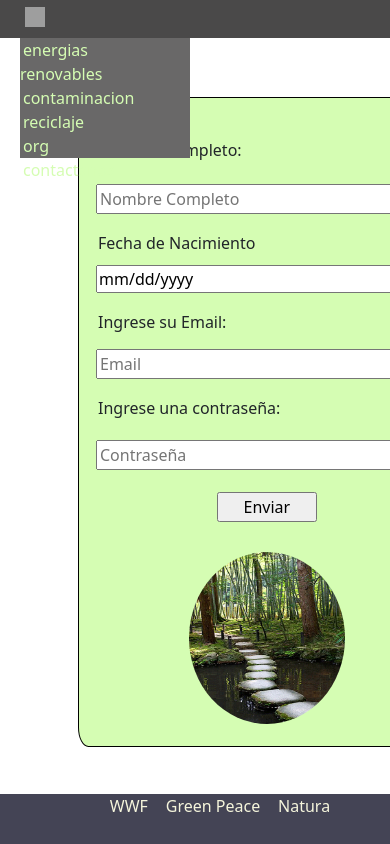
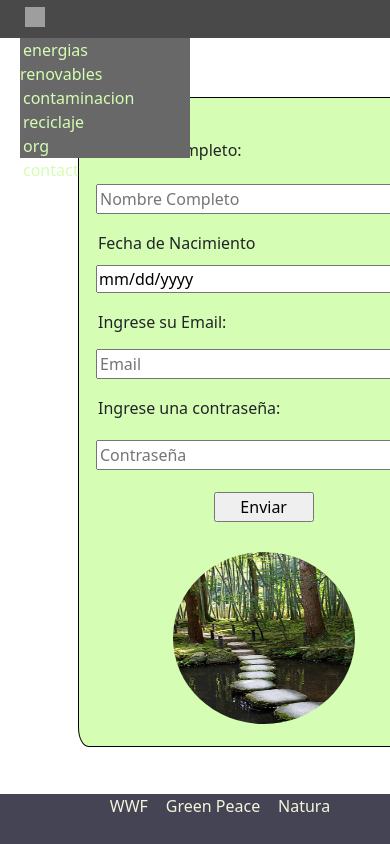
Before and after one commit to Erilaz0/Segunda_Preentrega, a website: page pages/contactanos.html in a window 390 px wide. Shown: the top 844 px of the page. Drawn offline with nearby package versions, Linux system fonts and the light colour scheme; grey boxes are pictures that could not be loaded.

Commit message:
Tercer-Preentrega

```diff
--- a/scss/_contactanos.scss
+++ b/scss/_contactanos.scss
@@ -189,7 +189,7 @@
        /*input*//*input*//*input*//*input*//*input*//*input*//*input*//*input*//*input*//*input*//*input*//*input*//*input*//*input*/
 
 
-       .form_button{width: $all;
+       .form_button{width:20%;
                     margin-left: 44%;}
 
 
@@ -266,7 +266,7 @@
 
 
                        .form_button{width: 100px;
-                           margin-left: 44%;}
+                           margin-left: 43%;}
 
 
 
@@ -279,10 +279,10 @@
 
                            .form_logo_dos{display: inline-block;
                                           height: 43%;
-                                          width: $all / 2;
+                                          width: 58%;
                                           border-radius: $all / 2;
                                           margin-top: 30px;
-                                          margin-left: 35%;
+                                          margin-left: 30%;
 
                         }
                                 }}}
--- a/scss/_org.scss
+++ b/scss/_org.scss
@@ -27,7 +27,7 @@
 
 
 .natura{padding-top: 5%;
-   padding-bottom: 5%;
+   padding-bottom: 8%;
 
 
      .natura_text{padding-bottom: 5%;
```
Also changed, not shown: css/main.css.
